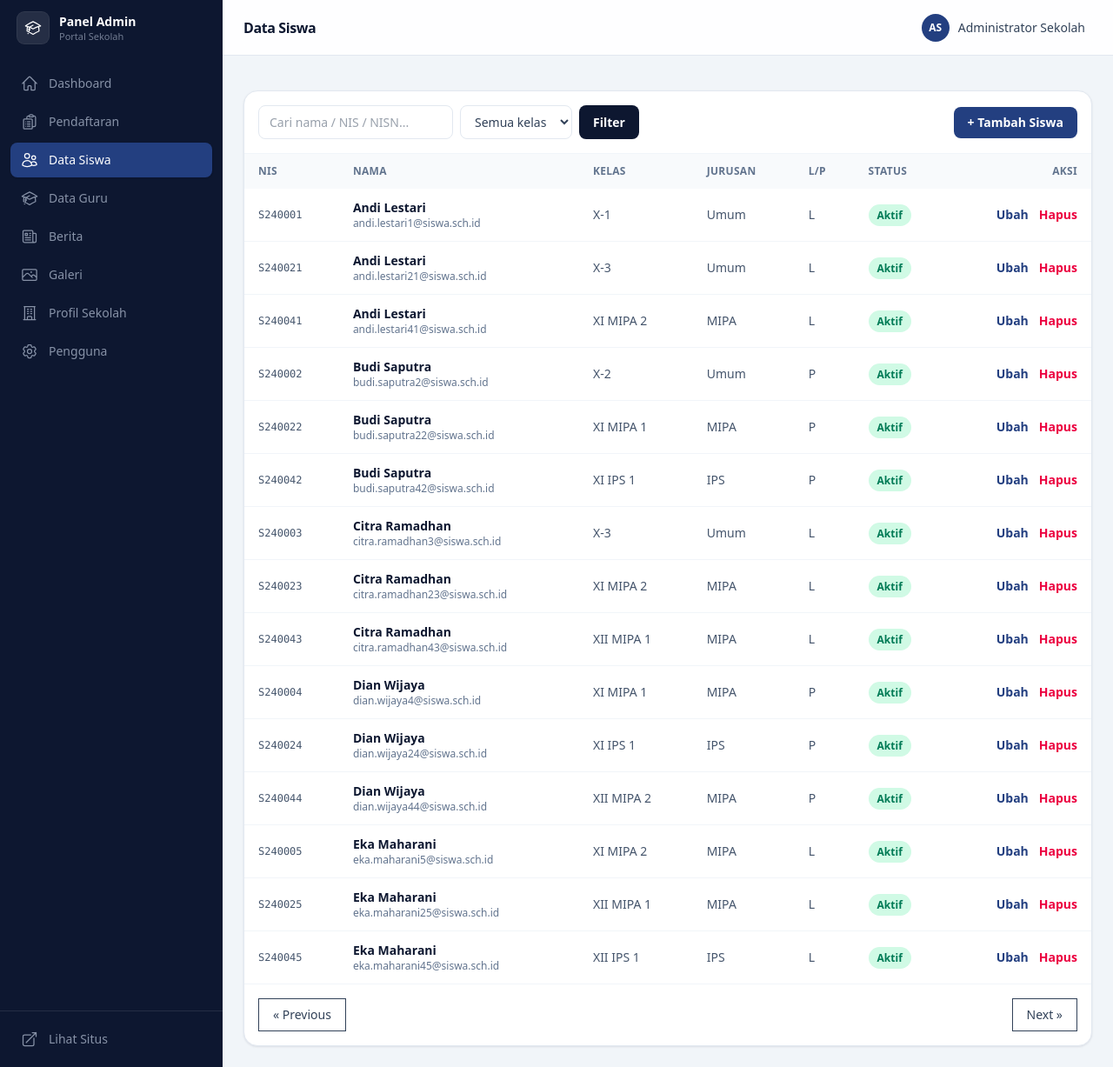
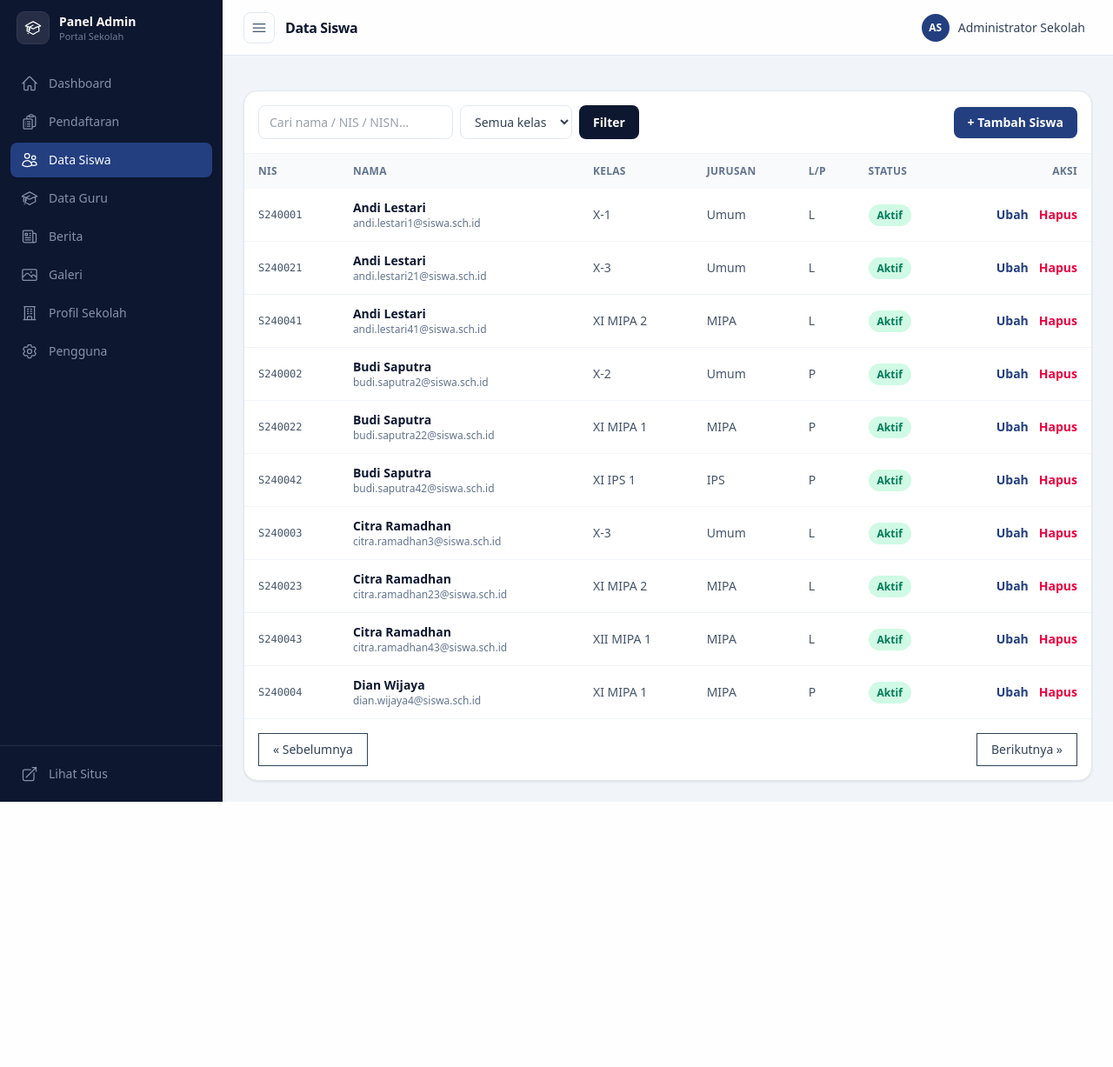
Before and after one commit to Abdlhsnu17/Portal_Sekolah-, a Laravel app: page /admin/students in a window 1280 px wide. Shown: the whole page at 87% size. After the commit the page ends 922 px from the top, so only its background shows below. Run offline with Laravel 12, Linux system fonts and the light colour scheme; a user stored in the database is signed in; data comes from the database, SQL or seed files in the repository; style sheets or scripts are compiled from the project's sources.

Commit message:
Project Sekolah

```diff
--- a/app/Http/Controllers/Admin/AnnouncementController.php
+++ b/app/Http/Controllers/Admin/AnnouncementController.php
@@ -16,7 +16,7 @@ class AnnouncementController extends Controller
             'items' => Announcement::when($request->input('q'), fn ($query, $term) => $query->where('judul', 'like', "%{$term}%"))
                 ->when($request->input('kategori'), fn ($query, $kategori) => $query->where('kategori', $kategori))
                 ->latest()
-                ->paginate(15)
+                ->paginate(10)
                 ->withQueryString(),
             'filterKategori' => $request->input('kategori'),
         ]);
--- a/app/Http/Controllers/Admin/GalleryController.php
+++ b/app/Http/Controllers/Admin/GalleryController.php
@@ -15,7 +15,7 @@ class GalleryController extends Controller
         return view('admin.galleries.index', [
             'items' => Gallery::when($request->input('kategori'), fn ($query, $kategori) => $query->where('kategori', $kategori))
                 ->latest()
-                ->paginate(16)
+                ->paginate(12)
                 ->withQueryString(),
             'filterKategori' => $request->input('kategori'),
         ]);
--- a/app/Http/Controllers/Admin/RegistrationController.php
+++ b/app/Http/Controllers/Admin/RegistrationController.php
@@ -18,7 +18,7 @@ class RegistrationController extends Controller
                 ->when($request->input('status'), fn ($query, $status) => $query->where('status', $status))
                 ->withCount('documents')
                 ->latest()
-                ->paginate(15)
+                ->paginate(10)
                 ->withQueryString(),
             'filterStatus' => $request->input('status'),
         ]);
--- a/app/Http/Controllers/Admin/StudentController.php
+++ b/app/Http/Controllers/Admin/StudentController.php
@@ -15,7 +15,7 @@ class StudentController extends Controller
             'items' => Student::search($request->input('q'))
                 ->when($request->input('kelas'), fn ($query, $kelas) => $query->where('kelas', $kelas))
                 ->orderBy('nama')
-                ->paginate(15)
+                ->paginate(10)
                 ->withQueryString(),
             'daftarKelas' => Student::whereNotNull('kelas')->distinct()->orderBy('kelas')->pluck('kelas'),
             'filterKelas' => $request->input('kelas'),
--- a/app/Http/Controllers/Admin/TeacherController.php
+++ b/app/Http/Controllers/Admin/TeacherController.php
@@ -14,7 +14,7 @@ class TeacherController extends Controller
         return view('admin.teachers.index', [
             'items' => Teacher::search($request->input('q'))
                 ->orderBy('nama')
-                ->paginate(15)
+                ->paginate(10)
                 ->withQueryString(),
         ]);
     }
--- a/app/Http/Controllers/Admin/UserController.php
+++ b/app/Http/Controllers/Admin/UserController.php
@@ -12,7 +12,7 @@ class UserController extends Controller
     public function index(Request $request)
     {
         return view('admin.users.index', [
-            'items' => User::search($request->input('q'))->orderBy('name')->paginate(15)->withQueryString(),
+            'items' => User::search($request->input('q'))->orderBy('name')->paginate(10)->withQueryString(),
         ]);
     }
 
--- /dev/null
+++ b/lang/id/pagination.php
@@ -0,0 +1,6 @@
+<?php
+
+return [
+    'previous' => '&laquo; Sebelumnya',
+    'next' => 'Berikutnya &raquo;',
+];
--- a/resources/css/app.css
+++ b/resources/css/app.css
@@ -68,4 +68,33 @@
     .tabular {
         font-variant-numeric: tabular-nums;
     }
+
+    /*
+     * Sidebar admin yang dapat diciutkan.
+     * Status disimpan sebagai atribut pada <html> agar tidak berkedip saat halaman
+     * dimuat ulang, dan hanya berlaku mulai lebar layar lg — di bawah itu sidebar
+     * tetap berupa laci penuh sehingga labelnya wajib terbaca.
+     */
+    .admin-sidebar {
+        width: 16rem;
+    }
+
+    @media (min-width: 1024px) {
+        .admin-sidebar {
+            transition: width 200ms ease;
+        }
+
+        html[data-sidebar='collapsed'] .admin-sidebar {
+            width: 4.5rem;
+        }
+
+        html[data-sidebar='collapsed'] .sidebar-label {
+            display: none;
+        }
+
+        html[data-sidebar='collapsed'] .sidebar-link {
+            justify-content: center;
+            padding-inline: 0;
+        }
+    }
 }
--- a/resources/views/admin/students/index.blade.php
+++ b/resources/views/admin/students/index.blade.php
@@ -24,35 +24,37 @@
         </div>
 
         <div class="overflow-x-auto">
-            <table class="w-full min-w-[820px] text-left text-sm">
+            <table class="w-full min-w-[640px] text-left text-sm">
                 <thead class="bg-slate-50 text-xs font-semibold uppercase tracking-wide text-slate-500">
                     <tr>
                         <th class="px-4 py-3">NIS</th>
                         <th class="px-4 py-3">Nama</th>
                         <th class="px-4 py-3">Kelas</th>
-                        <th class="px-4 py-3">Jurusan</th>
-                        <th class="px-4 py-3">L/P</th>
+                        {{-- Kolom sekunder disembunyikan di layar sempit agar tabel tetap muat --}}
+                        <th class="hidden px-4 py-3 xl:table-cell">Jurusan</th>
+                        <th class="hidden px-4 py-3 lg:table-cell">L/P</th>
                         <th class="px-4 py-3">Status</th>
-                        <th class="px-4 py-3 text-right">Aksi</th>
+                        {{-- Kolom aksi menempel di kanan agar tak pernah tertutup saat tabel digeser --}}
+                        <th class="sticky right-0 bg-slate-50 px-4 py-3 text-right">Aksi</th>
                     </tr>
                 </thead>
                 <tbody class="divide-y divide-slate-100">
                     @forelse ($items as $item)
-                        <tr class="hover:bg-slate-50">
+                        <tr class="group hover:bg-slate-50">
                             <td class="px-4 py-3 font-mono text-xs text-slate-600">{{ $item->nis }}</td>
                             <td class="px-4 py-3">
                                 <p class="font-semibold text-brand-950">{{ $item->nama }}</p>
                                 <p class="text-xs text-slate-500">{{ $item->email ?: 'Tanpa email' }}</p>
                             </td>
                             <td class="px-4 py-3 text-slate-600">{{ $item->kelas ?: '—' }}</td>
-                            <td class="px-4 py-3 text-slate-600">{{ $item->jurusan ?: '—' }}</td>
-                            <td class="px-4 py-3 text-slate-600">{{ $item->jenis_kelamin }}</td>
+                            <td class="hidden px-4 py-3 text-slate-600 xl:table-cell">{{ $item->jurusan ?: '—' }}</td>
+                            <td class="hidden px-4 py-3 text-slate-600 lg:table-cell">{{ $item->jenis_kelamin }}</td>
                             <td class="px-4 py-3">
                                 <span class="rounded-full px-2.5 py-1 text-xs font-semibold capitalize {{ $item->status === 'aktif' ? 'bg-emerald-100 text-emerald-700' : 'bg-slate-100 text-slate-600' }}">
                                     {{ $item->status }}
                                 </span>
                             </td>
-                            <td class="px-4 py-3">
+                            <td class="sticky right-0 bg-white px-4 py-3 group-hover:bg-slate-50">
                                 <div class="flex items-center justify-end gap-3">
                                     <a href="{{ route('admin.students.edit', $item) }}" class="font-semibold text-brand-700 hover:text-brand-900">Ubah</a>
                                     <form method="POST" action="{{ route('admin.students.destroy', $item) }}"
--- a/resources/views/layouts/admin.blade.php
+++ b/resources/views/layouts/admin.blade.php
@@ -4,6 +4,31 @@
     <meta charset="utf-8">
     <meta name="viewport" content="width=device-width, initial-scale=1">
     <title>@yield('title', 'Dashboard') — Panel Admin</title>
+    {{-- Dijalankan sebelum render agar sidebar tidak berkedip lebar saat pindah halaman --}}
+    <script>
+        (function () {
+            try {
+                if (localStorage.getItem('sidebar') === 'collapsed') {
+                    document.documentElement.dataset.sidebar = 'collapsed';
+                }
+            } catch (e) { /* localStorage diblokir — biarkan sidebar terbentang */ }
+
+            window.toggleSidebar = function () {
+                var html = document.documentElement;
+                var ciut = html.dataset.sidebar === 'collapsed';
+
+                if (ciut) {
+                    delete html.dataset.sidebar;
+                } else {
+                    html.dataset.sidebar = 'collapsed';
+                }
+
+                try {
+                    localStorage.setItem('sidebar', ciut ? 'expanded' : 'collapsed');
+                } catch (e) { /* abaikan bila penyimpanan tidak tersedia */ }
+            };
+        })();
+    </script>
     @vite(['resources/css/app.css', 'resources/js/app.js'])
 </head>
 <body class="min-h-screen bg-slate-100 font-sans text-slate-700 antialiased" x-data="{ sidebar: false }">
@@ -26,34 +51,35 @@
 
 <div class="flex min-h-screen">
     {{-- Sidebar --}}
-    <aside :class="sidebar ? 'translate-x-0' : '-translate-x-full lg:translate-x-0'"
-           class="fixed inset-y-0 left-0 z-40 flex w-64 shrink-0 flex-col overflow-y-auto bg-brand-950 transition-transform lg:static">
-        <div class="flex h-16 items-center gap-3 px-5">
+    {{-- Posisi awal ditulis statis agar tidak menutupi konten sebelum Alpine aktif --}}
+    <aside :class="sidebar && 'translate-x-0!'"
+           class="admin-sidebar fixed inset-y-0 left-0 z-40 flex shrink-0 -translate-x-full flex-col overflow-y-auto overflow-x-hidden bg-brand-950 transition-transform lg:static lg:translate-x-0">
+        <div class="sidebar-link flex h-16 items-center gap-3 px-5">
             <span class="grid size-9 shrink-0 place-items-center rounded-lg bg-white/10 text-white ring-1 ring-white/15">
                 <x-icon name="academic" class="size-5" />
             </span>
-            <div class="leading-tight">
-                <p class="text-sm font-bold text-white">Panel Admin</p>
-                <p class="text-[11px] text-brand-100/50">Portal Sekolah</p>
+            <div class="sidebar-label leading-tight">
+                <p class="whitespace-nowrap text-sm font-bold text-white">Panel Admin</p>
+                <p class="whitespace-nowrap text-[11px] text-brand-100/50">Portal Sekolah</p>
             </div>
         </div>
 
         <nav class="flex-1 space-y-1 p-3">
             @foreach ($menu as $item)
                 @php $aktif = request()->routeIs($item['aktif']); @endphp
-                <a href="{{ route($item['rute']) }}"
-                   class="group flex items-center gap-3 rounded-lg px-3 py-2.5 text-sm font-medium transition {{ $aktif ? 'bg-brand-700 text-white shadow-card' : 'text-brand-100/60 hover:bg-white/5 hover:text-white' }}">
+                <a href="{{ route($item['rute']) }}" title="{{ $item['label'] }}"
+                   class="sidebar-link group flex items-center gap-3 rounded-lg px-3 py-2.5 text-sm font-medium transition {{ $aktif ? 'bg-brand-700 text-white shadow-card' : 'text-brand-100/60 hover:bg-white/5 hover:text-white' }}">
                     <x-icon :name="$item['ikon']" class="size-5 shrink-0" />
-                    {{ $item['label'] }}
+                    <span class="sidebar-label whitespace-nowrap">{{ $item['label'] }}</span>
                 </a>
             @endforeach
         </nav>
 
         <div class="border-t border-white/10 p-3">
-            <a href="{{ route('home') }}" target="_blank"
-               class="flex items-center gap-3 rounded-lg px-3 py-2.5 text-sm font-medium text-brand-100/60 transition hover:bg-white/5 hover:text-white">
+            <a href="{{ route('home') }}" target="_blank" title="Lihat Situs"
+               class="sidebar-link flex items-center gap-3 rounded-lg px-3 py-2.5 text-sm font-medium text-brand-100/60 transition hover:bg-white/5 hover:text-white">
                 <x-icon name="external" class="size-5 shrink-0" />
-                Lihat Situs
+                <span class="sidebar-label whitespace-nowrap">Lihat Situs</span>
             </a>
         </div>
     </aside>
@@ -65,8 +91,16 @@
     <div class="flex min-w-0 flex-1 flex-col">
         <header class="sticky top-0 z-20 flex h-16 items-center justify-between gap-4 border-b border-slate-200 bg-white/90 px-4 backdrop-blur-md sm:px-6">
             <div class="flex min-w-0 items-center gap-3">
+                {{-- Layar kecil: buka laci sidebar --}}
                 <button @click="sidebar = !sidebar" aria-label="Buka menu"
                         class="grid size-9 shrink-0 place-items-center rounded-lg border border-slate-200 text-slate-600 transition hover:bg-slate-50 lg:hidden">
+                    <x-icon name="menu" />
+                </button>
+
+                {{-- Layar lebar: ciutkan sidebar agar area kerja melebar --}}
+                <button type="button" onclick="toggleSidebar()" aria-label="Ciutkan menu"
+                        title="Ciutkan / bentangkan menu"
+                        class="hidden size-9 shrink-0 place-items-center rounded-lg border border-slate-200 text-slate-600 transition hover:bg-slate-50 lg:grid">
                     <x-icon name="menu" />
                 </button>
                 <h1 class="truncate text-base font-bold tracking-tight text-brand-950">@yield('title', 'Dashboard')</h1>
```
Also changed, not shown: lang/id.json (added, +7 -0 lines), resources/views/admin/announcements/index.blade.php (+11 -10 lines), resources/views/admin/registrations/index.blade.php (+8 -8 lines), resources/views/admin/teachers/index.blade.php (+9 -9 lines), resources/views/admin/users/index.blade.php (+4 -4 lines).
